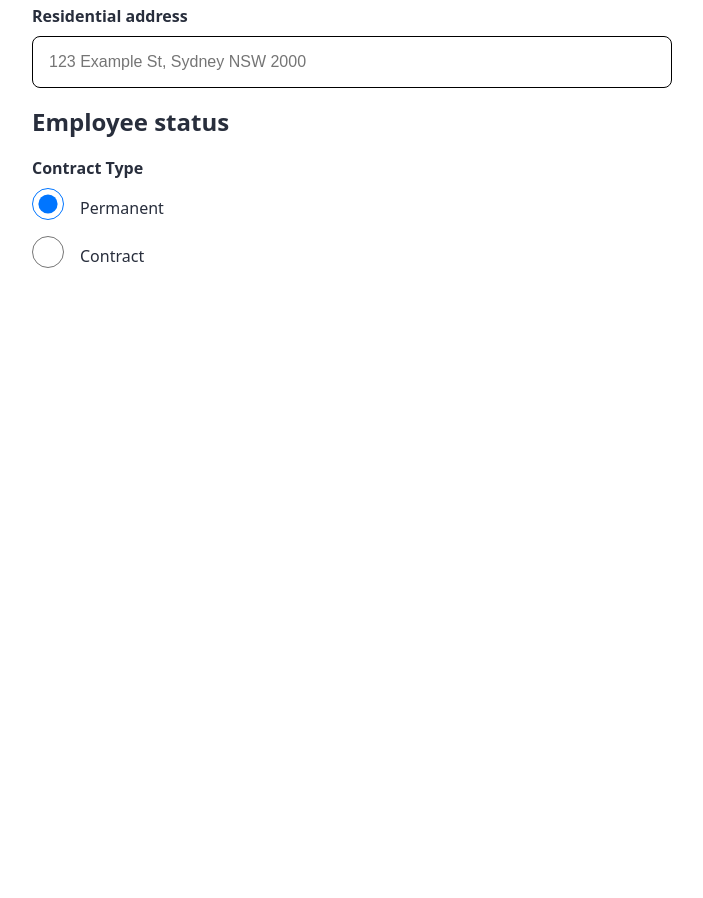
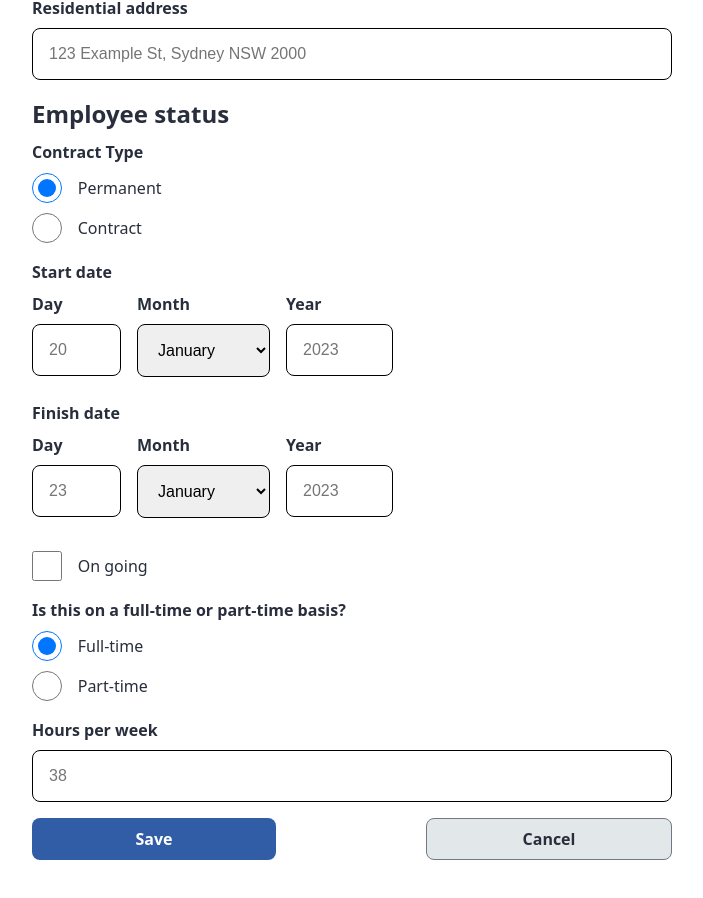
Before and after one commit to chhaymatt/employeeCreator, a React (Vite) app in the folder frontend/: page / in a window 1280 px wide. Shown: the part 1268-2166 px from the top of the page, without its empty margins (288-991 px from the left). Before the commit the page ends 1552 px from the top, so only its background shows below. Built offline with nearby package versions, Linux system fonts and the light colour scheme.

Commit message:
Match wireframes

```diff
--- a/frontend/src/components/Button/Button.module.scss
+++ b/frontend/src/components/Button/Button.module.scss
@@ -8,6 +8,8 @@
 	font-weight: bold;
     background-color: palette.$primary-colour;
 	color: white;
+	text-align: center;
+	width: 180px;
 
     &:hover {
         background-color: palette.$secondary-colour;
@@ -15,7 +17,12 @@
 }
 
 .Secondary {
-	background-color: white;
+	background-color: palette.$light-colour;
 	color: palette.$text-colour;
     border: 1px solid palette.$dark-colour;
+
+	&:hover {
+		background-color: palette.$dark-colour;
+		color: white;
+	}
 }
--- a/frontend/src/containers/EmployeeDetails/EmployeeDetails.module.scss
+++ b/frontend/src/containers/EmployeeDetails/EmployeeDetails.module.scss
@@ -7,15 +7,20 @@
 	display: flex;
 	flex-direction: column;
 	border: none;
+}
 
-	legend {
+.Legend {
 	font-weight: bold;
 	font-size: 1.5rem;
-		margin-top: 2rem;
-		margin-bottom: 1rem;
+	margin-bottom: 0.5rem;
 }
 
-	input {
+.Label {
+	font-weight: bold;
+	margin-bottom: 0.5rem;
+}
+
+.InputText {
 	padding: 1rem;
 	font-size: 1rem;
 	margin-bottom: 1rem;
@@ -23,26 +28,82 @@
 	border: 1px solid;
 }
 
-	label {
-		font-weight: bold;
+.Select {
+	padding: 1rem;
+	font-size: 1rem;
+	margin-bottom: 1rem;
+	border-radius: 0.5rem;
+	border: 1px solid;
+	cursor: pointer;
+}
+
+.DateInput {
+	display: flex;
+	flex-wrap: wrap;
+	margin-bottom: 0.5rem;
+
+	&__Section {
+		margin-right: 1rem;
+		display: flex;
+		flex-direction: column;
+	}
+}
+
+.CheckboxInput {
+	cursor: pointer;
 	margin-bottom: 0.5rem;
 }
+
+.CheckboxLabel {
+	cursor: pointer;
+	padding-left: 1rem;
+	width: 100%;
 }
-.RadioInput {
+
+.Checkbox {
+	cursor: pointer;
 	display: flex;
 	align-items: center;
+	margin: 0.5rem 0rem;
+}
 
-	label {
-		font-weight: 400;
-	}
-}
-.RadioButton {
+.CheckboxButton {
+	cursor: pointer;
 	height: 2rem;
 	width: 2rem;
-	margin-right: 1rem;
+}
+
+.RadioGroup {
+	cursor: pointer;
+	margin-bottom: 0.5rem;
+}
+
+.RadioInput {
+	cursor: pointer;
+	display: flex;
+	align-items: center;
+	margin: 0.5rem 0rem;
+}
+
+.RadioLabel {
+	cursor: pointer;
+	padding-left: 1rem;
+	width: 100%;
+}
+
+.RadioButton {
+	cursor: pointer;
+	height: 2rem;
+	width: 2rem;
 }
 
 .Tip {
 	font-weight: 400;
 	color: palette.$dark-colour;
 }
+
+.Buttons {
+	display: flex;
+	justify-content: space-between;
+	margin-bottom: 5rem;
+}
--- a/frontend/src/containers/EmployeeDetails/EmployeeDetails.tsx
+++ b/frontend/src/containers/EmployeeDetails/EmployeeDetails.tsx
@@ -1,3 +1,4 @@
+import Button from "../../components/Button/Button";
 import Header from "../../components/Header/Header";
 import styles from "./EmployeeDetails.module.scss";
 const EmployeeDetails = () => {
@@ -6,21 +7,33 @@ const EmployeeDetails = () => {
 			<Header title={`Employee details`} headerButton={`Back`} />
 			<form>
 				<fieldset className={styles.Fieldset}>
-					<legend>Personal information</legend>
-					<label htmlFor="firstName">First name</label>
+					<legend className={styles.Legend}>
+						Personal information
+					</legend>
+					<label className={styles.Label} htmlFor="firstName">
+						First name
+					</label>
 					<input
+						className={styles.InputText}
 						type="text"
 						name="firstName"
 						id="firstName"
 						placeholder="Matthew"
 						required
 					/>
-					<label htmlFor="firstName">
+					<label className={styles.Label} htmlFor="firstName">
 						Middle name (if applicable)
 					</label>
-					<input type="text" name="firstName" />
-					<label htmlFor="lastName">Last name</label>
 					<input
+						className={styles.InputText}
+						type="text"
+						name="firstName"
+					/>
+					<label className={styles.Label} htmlFor="lastName">
+						Last name
+					</label>
+					<input
+						className={styles.InputText}
 						type="text"
 						name="lastName"
 						id="lastName"
@@ -29,30 +42,39 @@ const EmployeeDetails = () => {
 					/>
 				</fieldset>
 				<fieldset className={styles.Fieldset}>
-					<legend>Contact details</legend>
-					<label htmlFor="email">Email address</label>
+					<legend className={styles.Legend}>Contact details</legend>
+					<label className={styles.Label} htmlFor="email">
+						Email address
+					</label>
 					<input
+						className={styles.InputText}
 						type="email"
 						name="email"
 						id="email"
 						placeholder="chhaymatt@gmail.com"
 						required
 					/>
-					<label htmlFor="mobile">
+					<label className={styles.Label} htmlFor="mobile">
 						Mobile number
 						<p className={styles.Tip}>
 							Must be an Australian number
 						</p>
 					</label>
 					<input
+						className={styles.InputText}
 						type="tel"
 						name="mobile"
 						id="mobile"
 						placeholder="0412345678"
 						required
+						min={10}
+						max={10}
 					/>
-					<label htmlFor="address">Residential address</label>
+					<label className={styles.Label} htmlFor="address">
+						Residential address
+					</label>
 					<input
+						className={styles.InputText}
 						type="text"
 						name="address"
 						id="address"
@@ -61,9 +83,15 @@ const EmployeeDetails = () => {
 					/>
 				</fieldset>
 				<fieldset className={styles.Fieldset}>
-					<legend>Employee status</legend>
-					<label htmlFor="employeeStatus">Contract Type</label>
-					<span className={styles.RadioInput}>
+					<legend className={styles.Legend}>Employee status</legend>
+
+					<div className={styles.RadioGroup}>
+						<label
+							className={styles.Label}
+							htmlFor="employeeStatus">
+							Contract Type
+						</label>
+						<div className={styles.RadioInput}>
 							<input
 								className={styles.RadioButton}
 								id="employeeStatusPermanent"
@@ -72,11 +100,13 @@ const EmployeeDetails = () => {
 								name="employeeStatus"
 								defaultChecked
 							/>
-						<label htmlFor="employeeStatusPermanent">
+							<label
+								className={styles.RadioLabel}
+								htmlFor="employeeStatusPermanent">
 								Permanent
 							</label>
-					</span>
-					<span className={styles.RadioInput}>
+						</div>
+						<div className={styles.RadioInput}>
 							<input
 								className={styles.RadioButton}
 								id="employeeStatusContract"
@@ -84,9 +114,208 @@ const EmployeeDetails = () => {
 								value="employeeStatusContract"
 								name="employeeStatus"
 							/>
-						<label htmlFor="employeeStatusContract">Contract</label>
+							<label
+								className={styles.RadioLabel}
+								htmlFor="employeeStatusContract">
+								Contract
+							</label>
+						</div>
+					</div>
+					<label className={styles.Label} htmlFor="startDate">
+						Start date
+					</label>
+					<div className={styles.DateInput}>
+						<div className={styles.DateInput__Section}>
+							<label
+								className={styles.Label}
+								htmlFor="startDateDay">
+								Day
+							</label>
+							<input
+								className={styles.InputText}
+								type="number"
+								name="startDateDay"
+								id="startDateDay"
+								placeholder="20"
+								required
+								min={1}
+								max={31}
+								maxLength={2}
+							/>
+						</div>
+						<div className={styles.DateInput__Section}>
+							<label
+								className={styles.Label}
+								htmlFor="startDateMonth">
+								Month
+							</label>
+							<select className={styles.Select}>
+								<option defaultChecked value="0">
+									January
+								</option>
+								<option value="1">February</option>
+								<option value="2">March</option>
+								<option value="3">April</option>
+								<option value="4">May</option>
+								<option value="5">June</option>
+								<option value="6">July</option>
+								<option value="7">August</option>
+								<option value="8">September</option>
+								<option value="9">October</option>
+								<option value="10">November</option>
+								<option value="11">December</option>
+							</select>
+						</div>
+						<div className={styles.DateInput__Section}>
+							<label
+								className={styles.Label}
+								htmlFor="startDateYear">
+								Year
+							</label>
+							<input
+								className={styles.InputText}
+								type="number"
+								name="startDateYear"
+								id="startDateYear"
+								placeholder={`${new Date().getFullYear()}`}
+								required
+								min="1950"
+								max={new Date().getFullYear() + 5}
+								maxLength={4}
+							/>
+						</div>
+					</div>
+					<label className={styles.Label} htmlFor="finishDate">
+						Finish date
+					</label>
+					<div className={styles.DateInput}>
+						<div className={styles.DateInput__Section}>
+							<label
+								className={styles.Label}
+								htmlFor="finishDateDay">
+								Day
+							</label>
+							<input
+								className={styles.InputText}
+								type="number"
+								name="finishDateDay"
+								id="finishDateDay"
+								placeholder="23"
+								required
+								min={1}
+								max={31}
+								maxLength={2}
+							/>
+						</div>
+						<div className={styles.DateInput__Section}>
+							<label
+								className={styles.Label}
+								htmlFor="finishDateMonth">
+								Month
+							</label>
+							<select className={styles.Select}>
+								<option defaultChecked value="0">
+									January
+								</option>
+								<option value="1">February</option>
+								<option value="2">March</option>
+								<option value="3">April</option>
+								<option value="4">May</option>
+								<option value="5">June</option>
+								<option value="6">July</option>
+								<option value="7">August</option>
+								<option value="8">September</option>
+								<option value="9">October</option>
+								<option value="10">November</option>
+								<option value="11">December</option>
+							</select>
+						</div>
+						<div className={styles.DateInput__Section}>
+							<label
+								className={styles.Label}
+								htmlFor="finishDateYear">
+								Year
+							</label>
+							<input
+								className={styles.InputText}
+								type="number"
+								name="startDateYear"
+								id="finishDateYear"
+								placeholder={`${new Date().getFullYear()}`}
+								required
+								min={1950}
+								max={new Date().getFullYear() + 5}
+								maxLength={4}
+							/>
+						</div>
+					</div>
+					<div className={styles.CheckboxInput}>
+						<span className={styles.Checkbox}>
+							<input
+								className={styles.CheckboxButton}
+								type="checkbox"
+								name="isOngoing"
+								id="isOngoing"
+							/>
+							<label
+								className={styles.CheckboxLabel}
+								htmlFor="isOngoing">
+								On going
+							</label>
 						</span>
+					</div>
+					<div className={styles.RadioGroup}>
+						<label className={styles.Label} htmlFor="workType">
+							Is this on a full-time or part-time basis?
+						</label>
+						<div className={styles.RadioInput}>
+							<input
+								className={styles.RadioButton}
+								id="workTypeFullTime"
+								type="radio"
+								value="workTypeFullTime"
+								name="workType"
+								defaultChecked
+							/>
+							<label
+								className={styles.RadioLabel}
+								htmlFor="workTypeFullTime">
+								Full-time
+							</label>
+						</div>
+						<div className={styles.RadioInput}>
+							<input
+								className={styles.RadioButton}
+								id="workTypePartTime"
+								type="radio"
+								value="workTypePartTime"
+								name="workType"
+							/>
+							<label
+								className={styles.RadioLabel}
+								htmlFor="workTypePartTime">
+								Part-time
+							</label>
+						</div>
+					</div>
+					<label className={styles.Label} htmlFor="hoursPerWeek">
+						Hours per week
+					</label>
+					<input
+						className={styles.InputText}
+						type="number"
+						name="hoursPerWeek"
+						id="hoursPerWeek"
+						placeholder="38"
+						min={0}
+						max={40}
+						required
+					/>
 				</fieldset>
+				<div className={styles.Buttons}>
+					<Button label={`Save`} />
+					<Button secondary label={`Cancel`} />
+				</div>
 			</form>
 		</div>
 	);
--- a/frontend/src/containers/EmployeeList/EmployeeList.module.scss
+++ b/frontend/src/containers/EmployeeList/EmployeeList.module.scss
@@ -6,4 +6,8 @@
 	display: flex;
 	align-items: center;
 	justify-content: space-between;
+
+	&__Text {
+		margin-right: 1rem;
+	}
 }
--- a/frontend/src/containers/EmployeeList/EmployeeList.tsx
+++ b/frontend/src/containers/EmployeeList/EmployeeList.tsx
@@ -7,7 +7,7 @@ const EmployeeList = () => {
 		<div className={styles.EmployeeList}>
 			<Header title={`Employees' list`} />
 			<section className={styles.Section}>
-				<p>
+				<p className={styles.Section__Text}>
 					Please click on 'Edit' to find more details of each
 					employee.
 				</p>
```
Lines whose indentation alone changed are shown as unchanged.
